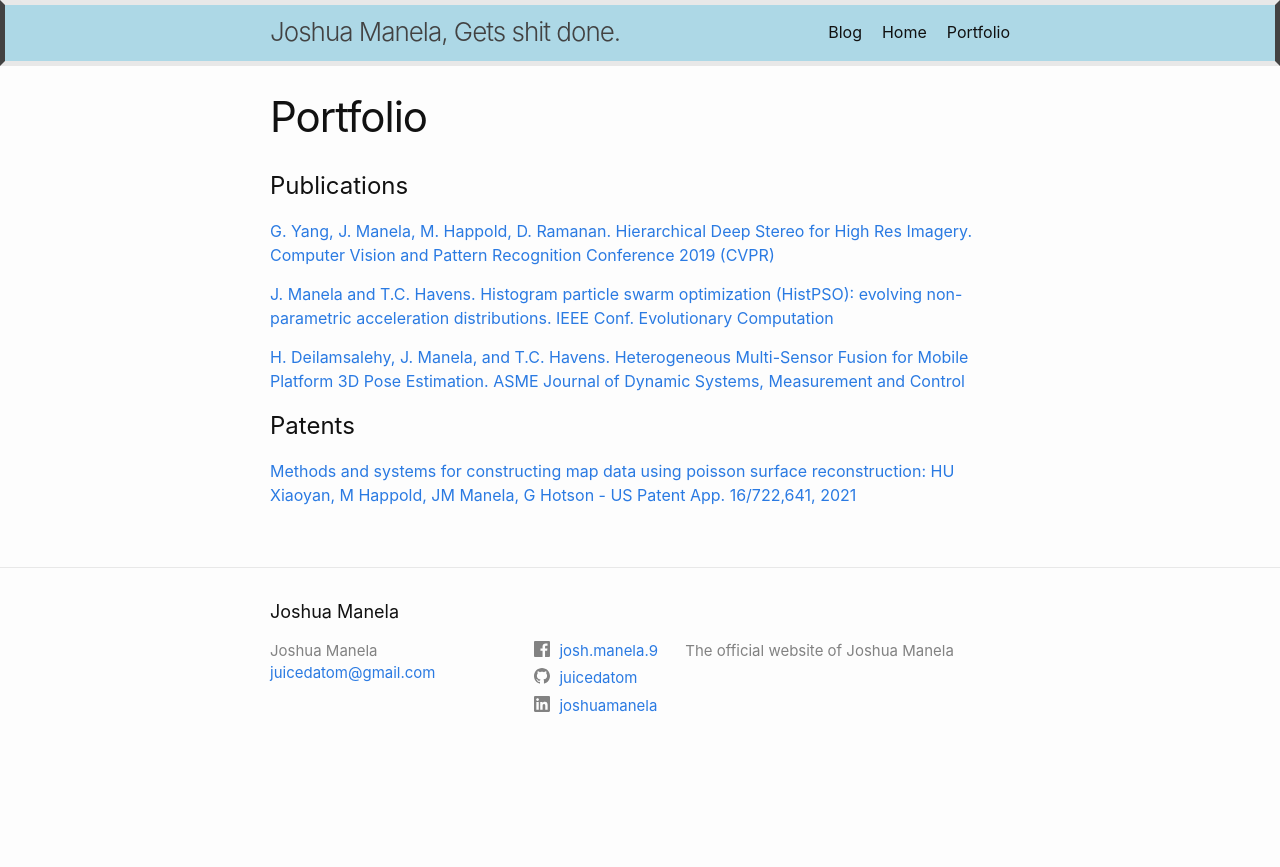
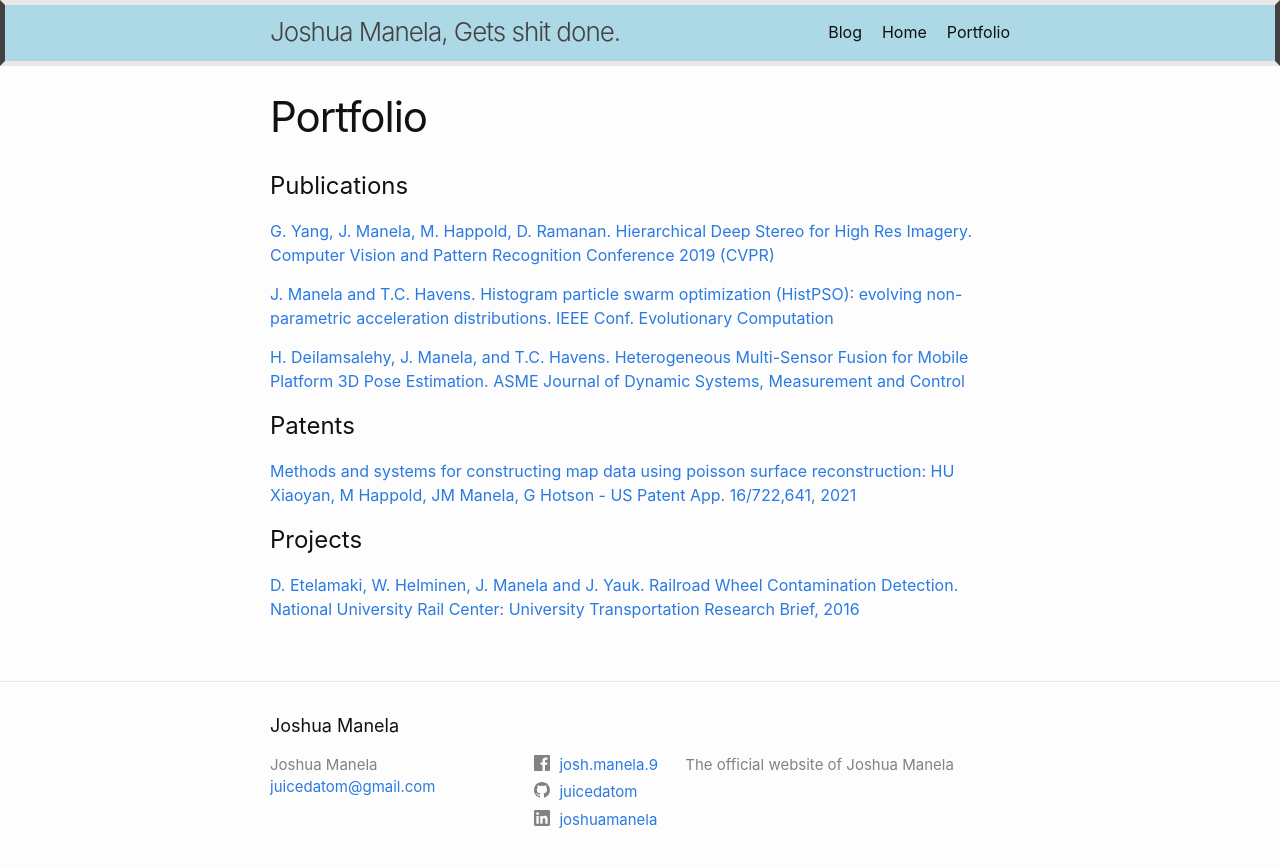
Before and after one commit to juicedatom/mygithubpage, a Jekyll site: the page built from portfolio.md, in a window 1280 px wide. Shown: the top 867 px of the page. Built offline with Jekyll 4.4.1, drawn with Linux system fonts in a browser that asks for light colours.

Commit message:
add railroad things

```diff
--- a/portfolio.md
+++ b/portfolio.md
@@ -16,3 +16,6 @@ Estimation. ASME Journal of Dynamic Systems, Measurement and Control](https://as
 
 # Patents
 [Methods and systems for constructing map data using poisson surface reconstruction: HU Xiaoyan, M Happold, JM Manela, G Hotson - US Patent App. 16/722,641, 2021](https://patentimages.storage.googleapis.com/02/bc/ed/1bcb112e3a9b35/US20210192841A1.pdf)
+
+# Projects
+[D. Etelamaki, W. Helminen, J. Manela and J. Yauk. Railroad Wheel Contamination Detection. National University Rail Center: University Transportation Research Brief, 2016](http://www.nurailcenter.org/tech-and-pub/doc/briefs/Hump%20Sensors%20NURailResearchBrief.pdf)
```
